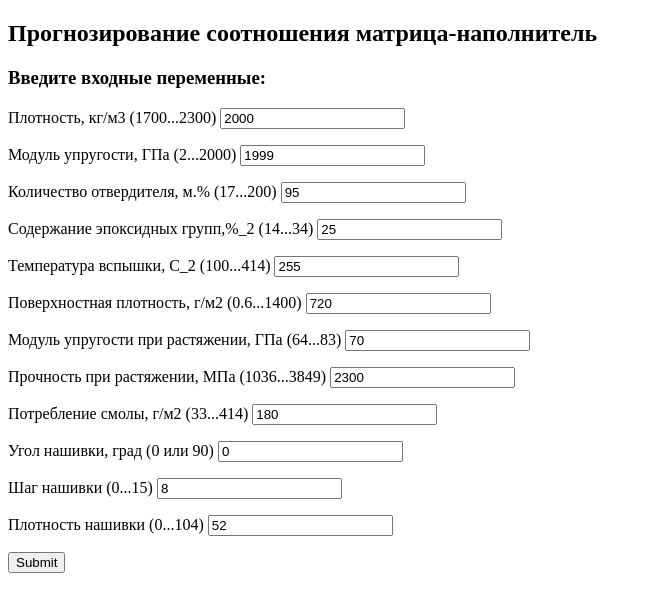
After one commit to Gradient82/bmstu-ds-course, a Flask app: page /model_3/ in a window 1280 px wide. The commit adds this page. Shown: the top 612 px of the page, without its empty margins (0-652 px from the left). Run offline with Flask 2, Linux system fonts and the light colour scheme.

Commit message:
Основная функциональность приложения

```diff
--- a/src/app.py
+++ b/src/app.py
@@ -1,101 +1,219 @@
 from flask import Flask, render_template, request
 import pandas as pd
+import pickle
 
-
-# Признаки
-# В реальном проекте я бы заморочилась и подобрала информативные имена
-features = {
-    'var1': 'Соотношение матрица-наполнитель',
-    'var2': 'Плотность, кг/м3',
-    'var3': 'Модуль упругости, ГПа',
-    'var4': 'Количество отвердителя, м.%',
-    'var5': 'Содержание эпоксидных групп,%_2',
-    'var6': 'Температура вспышки, С_2',
-    'var7': 'Поверхностная плотность, г/м2',
-    'var8': 'Модуль упругости при растяжении, ГПа',
-    'var9': 'Прочность при растяжении, МПа',
-    'var10': 'Потребление смолы, г/м2',
-    'var11': 'Угол нашивки, град',
-    'var12': 'Шаг нашивки',
-    'var13': 'Плотность нашивки'
-}
+MODELS_PATH = '../models/'
 
 
 # Функция для извлечения признаков из данных формы
-def get_data_from_form(params):
+def get_data_from_form(features, params):
+    param_names = features.keys()
+    data = dict.fromkeys(param_names, None)
     error = ''
-    data = {}
     # Преобразование из строк в числа
-    for param_name in features.keys():
-        pvalue = params.get(param_name)
-        if pvalue is not None and pvalue.strip(' \t') != '':
+    for param_name, param_value in params.items():
+        if param_value.strip(' \t') != '':
             try:
-                data[param_name] = float(pvalue)
+                data[param_name] = float(param_value)
             except:
-                error += f'{features[param_name]} - некорректное значение "{pvalue}"\n'
-        else:
-            error += f'{features[param_name]} - значение отсутствует\n'
+                error += f'{features[param_name]} - некорректное значение "{param_value}"\n'
     # Проверка допустимых диапазонов
     # Соотношение матрица-наполнитель (0..6)
-    if data.get('var1') and (data['var1'] < 0 or data['var1'] > 6):
-        error += f'{features["var1"]} - значение вне корректного диапазона\n'
+    if 'var1' in data and data['var1'] is not None:
+        if data['var1'] < 0 or data['var1'] > 6:
+            error += f'{features["var1"]} - значение вне корректного диапазона\n'
     # Плотность, кг/м3 (1700...2300)
-    if data.get('var2') and (data['var2'] < 1700 or data['var2'] > 2300):
-        error += f'{features["var2"]} - значение вне корректного диапазона\n'
+    if 'var2' in data and data['var2'] is not None:
+        if data['var2'] < 1700 or data['var2'] > 2300:
+            error += f'{features["var2"]} - значение вне корректного диапазона\n'
     # Модуль упругости, ГПа (2...2000)
-    if data.get('var3') and (data['var3'] < 2 or data['var3'] > 2000):
-        error += f'{features["var3"]} - значение вне корректного диапазона\n'
+    if 'var3' in data and data['var3'] is not None:
+        if data['var3'] < 2 or data['var3'] > 2000:
+            error += f'{features["var3"]} - значение вне корректного диапазона\n'
     # 'Количество отвердителя, м.% (17...200)
-    if data.get('var4') and (data['var4'] < 17 or data['var4'] > 200):
-        error += f'{features["var4"]} - значение вне корректного диапазона\n'
+    if 'var4' in data and data['var4'] is not None:
+        if data['var4'] < 17 or data['var4'] > 200:
+            error += f'{features["var4"]} - значение вне корректного диапазона\n'
     # Содержание эпоксидных групп,%_2 (14...34)
-    if data.get('var5') and (data['var5'] < 14 or data['var5'] > 34):
-        error += f'{features["var5"]} - значение вне корректного диапазона\n'
+    if 'var5' in data and data['var5'] is not None:
+        if data['var5'] < 14 or data['var5'] > 34:
+            error += f'{features["var5"]} - значение вне корректного диапазона\n'
     # Температура вспышки, С_2 (100...414)
-    if data.get('var6') and (data['var6'] < 100 or data['var6'] > 414):
-        error += f'{features["var6"]} - значение вне корректного диапазона\n'
+    if 'var6' in data and data['var6'] is not None:
+        if data['var6'] < 100 or data['var6'] > 414:
+            error += f'{features["var6"]} - значение вне корректного диапазона\n'
     # Поверхностная плотность, г/м2 (0.6...1400)
-    if data.get('var7') and (data['var7'] < 0.6 or data['var7'] > 1400):
-        error += f'{features["var7"]} - значение вне корректного диапазона\n'
+    if 'var7' in data and data['var7'] is not None:
+        if data['var7'] < 0.6 or data['var7'] > 1400:
+            error += f'{features["var7"]} - значение вне корректного диапазона\n'
     # Модуль упругости при растяжении, ГПа (64...83)
-    if data.get('var8') and (data['var8'] < 64 or data['var8'] > 83):
-        error += f'{features["var8"]} - значение вне корректного диапазона\n'
+    if 'var8' in data and data['var8'] is not None:
+        if data['var8'] < 64 or data['var8'] > 83:
+            error += f'{features["var8"]} - значение вне корректного диапазона\n'
     # Прочность при растяжении, МПа (1036...3849)
-    if data.get('var9') and (data['var9'] < 1036 or data['var9'] > 3849):
-        error += f'{features["var9"]} - значение вне корректного диапазона\n'
+    if 'var9' in data and data['var9'] is not None:
+        if data['var9'] < 1036 or data['var9'] > 3849:
+            error += f'{features["var9"]} - значение вне корректного диапазона\n'
     # Потребление смолы, г/м2 (33...414)
-    if data.get('var10') and (data['var10'] < 33 or data['var10'] > 414):
-        error += f'{features["var10"]} - значение вне корректного диапазона\n'
+    if 'var10' in data and data['var10'] is not None:
+        if data['var10'] < 33 or data['var10'] > 414:
+            error += f'{features["var10"]} - значение вне корректного диапазона\n'
     # Угол нашивки, град(0 или 90)
-    if data.get('var11') and (data['var11'] != 0.0 and data['var11'] != 90.0):
-        error += f'{features["var11"]} - значение вне корректного диапазона\n'
+    if 'var11' in data and data['var11'] is not None:
+        if data['var11'] != 0.0 and data['var11'] != 90.0:
+            error += f'{features["var11"]} - значение вне корректного диапазона\n'
     # Шаг нашивки(0...15)
-    if data.get('var12') and (data['var12'] < 0 or data['var12'] > 15):
-        error += f'{features["var12"]} - значение вне корректного диапазона\n'
+    if 'var12' in data and data['var12'] is not None:
+        if data['var12'] < 0 or data['var12'] > 15:
+            error += f'{features["var12"]} - значение вне корректного диапазона\n'
     # Плотность нашивки (0...104)
-    if data.get('var13') and (data['var13'] < 0 or data['var13'] > 104):
-        error += f'{features["var13"]} - значение вне корректного диапазона\n'
+    if 'var13' in data and data['var13'] is not None:
+        if data['var13'] < 0 or data['var13'] > 104:
+            error += f'{features["var13"]} - значение вне корректного диапазона\n'
+    # Проверка отсутствующих значений
+    if None in data.values():
+        error += f'Некоторые значения отсутствуют!\n'
     return data, error
+
+
+# Загрузка объекта pickle
+def load_pickle_obj(filename):
+    file = open(MODELS_PATH + filename, 'rb')
+    obj = pickle.load(file)
+    file.close()
+    return obj
 
 
 app = Flask(__name__)
 
 
-@app.route('/features', methods=['post', 'get'])
+@app.route('/features/', methods=['post', 'get'])
 def features_page():
-    # params = dict.fromkeys(features.keys(), '')
+    # Необходимые признаки
+    features = {
+        'var1': 'Соотношение матрица-наполнитель',
+        'var2': 'Плотность, кг/м3',
+        'var3': 'модуль упругости, ГПа',
+        'var4': 'Количество отвердителя, м.%',
+        'var5': 'Содержание эпоксидных групп,%_2',
+        'var6': 'Температура вспышки, С_2',
+        'var7': 'Поверхностная плотность, г/м2',
+        'var8': 'Модуль упругости при растяжении, ГПа',
+        'var9': 'Прочность при растяжении, МПа',
+        'var10': 'Потребление смолы, г/м2',
+        'var11': 'Угол нашивки, град',
+        'var12': 'Шаг нашивки',
+        'var13': 'Плотность нашивки'
+    }
+    # Переменные для формы
+    # params = {'var1': '', 'var2': '', 'var3': '', 'var4': '', 'var5': '', 'var6': '', 'var7': '',
+    #           'var8': '', 'var9': '', 'var10': '', 'var11': '', 'var12': '', 'var13': ''}
     params = {'var1': '3', 'var2': '2000', 'var3': '1999', 'var4': '95', 'var5': '25', 'var6': '255', 'var7': '720',
               'var8': '70', 'var9': '2300', 'var10': '180', 'var11': '0', 'var12': '8', 'var13': '52'}
     error = ''
     result = ''
+    # Получены данные из формы
     if request.method == 'POST':
         params = request.form.to_dict()
-        data, error = get_data_from_form(params)
+        data, error = get_data_from_form(features, params)
         if error == '':
+            # Входные данные корректны, выполняется логика
             x = pd.DataFrame(data, index=[0])
             x.columns = list(features.values())
             result = str(x.to_html())
+    # Отображение результата
     return render_template('features.html', params=params, error=error, result=result)
+
+
+@app.route('/model_1_2/', methods=['post', 'get'])
+def model_1_2_page():
+    # Необходимые признаки
+    features = {
+        'var1': 'Соотношение матрица-наполнитель',
+        'var2': 'Плотность, кг/м3',
+        'var3': 'модуль упругости, ГПа',
+        'var4': 'Количество отвердителя, м.%',
+        'var5': 'Содержание эпоксидных групп,%_2',
+        'var6': 'Температура вспышки, С_2',
+        'var7': 'Поверхностная плотность, г/м2',
+        'var10': 'Потребление смолы, г/м2',
+        'var11': 'Угол нашивки, град',
+        'var12': 'Шаг нашивки',
+        'var13': 'Плотность нашивки'
+    }
+    # Переменные для формы
+    # params = {'var1': '', 'var2': '', 'var3': '', 'var4': '', 'var5': '', 'var6': '', 'var7': '',
+    #           'var10': '', 'var11': '', 'var12': '', 'var13': ''}
+    # тестовый пример 19     var8=70 var9=3000
+    params = {'var1': '3.55', 'var2': '1880', 'var3': '313', 'var4': '129', 'var5': '21.25', 'var6': '300', 'var7': '210',
+              'var10': '220', 'var11': '0', 'var12': '10', 'var13': '80'}
+    error = ''
+    var8 = ''
+    var9 = ''
+    # Получены данные из формы
+    if request.method == 'POST':
+        params = request.form.to_dict()
+        data, error = get_data_from_form(features, params)
+        if error == '':
+            # Входные данные корректны, выполняется логика
+            x = pd.DataFrame(data, index=[0])
+            x.columns = list(features.values())
+            # для модуля упругости при растяжении
+            preprocessor1 = load_pickle_obj('preprocessor1')
+            model1 = load_pickle_obj('model1_best')
+            x1 = preprocessor1.transform(x)
+            y1 = model1.predict(x)
+            var8 = y1[0]
+            # для прочности при растяжении
+            preprocessor2 = load_pickle_obj('preprocessor2')
+            model2 = load_pickle_obj('model2_best')
+            x2 = preprocessor2.transform(x)
+            y2 = model2.predict(x)
+            var9 = y2[0]
+    # Отображение результата
+    return render_template('model_1_2.html', params=params, error=error, var8=var8, var9=var9)
+
+
+@app.route('/model_3/', methods=['post', 'get'])
+def model_3_page():
+    # Необходимые признаки
+    features = {
+        'var2': 'Плотность, кг/м3',
+        'var3': 'модуль упругости, ГПа',
+        'var4': 'Количество отвердителя, м.%',
+        'var5': 'Содержание эпоксидных групп,%_2',
+        'var6': 'Температура вспышки, С_2',
+        'var7': 'Поверхностная плотность, г/м2',
+        'var8': 'Модуль упругости при растяжении, ГПа',
+        'var9': 'Прочность при растяжении, МПа',
+        'var10': 'Потребление смолы, г/м2',
+        'var11': 'Угол нашивки, град',
+        'var12': 'Шаг нашивки',
+        'var13': 'Плотность нашивки'
+    }
+    # Переменные для формы
+    # params = {'var2': '', 'var3': '', 'var4': '', 'var5': '', 'var6': '', 'var7': '',
+    #           'var8': '', 'var9': '', 'var10': '', 'var11': '', 'var12': '', 'var13': ''}
+    params = {'var2': '2000', 'var3': '1999', 'var4': '95', 'var5': '25', 'var6': '255', 'var7': '720',
+              'var8': '70', 'var9': '2300', 'var10': '180', 'var11': '0', 'var12': '8', 'var13': '52'}
+    error = ''
+    var1 = ''
+    # Получены данные из формы
+    if request.method == 'POST':
+        params = request.form.to_dict()
+        data, error = get_data_from_form(features, params)
+        if error == '':
+            # Входные данные корректны, выполняется логика
+            x = pd.DataFrame(data, index=[0])
+            x.columns = list(features.values())
+            # для соотношения матрица-наполнитель
+            preprocessor3 = load_pickle_obj('preprocessor3')
+            model3 = load_pickle_obj('model3_base')
+            x3 = preprocessor3.transform(x)
+            y3 = model3.predict(x)
+            var1 = y3[0]
+    # Отображение результата
+    return render_template('model_3.html', params=params, error=error, var1=var1)
 
 
 @app.route('/')
--- a/src/templates/main.html
+++ b/src/templates/main.html
@@ -8,7 +8,8 @@
 <h1>Выпускная квалификационная работа по курсу «Data Science»</h1>
 <h2>Прогнозирование конечных свойств новых материалов (композиционных материалов)</h2>
 
-<p>...</p>
+<p><a href="/model_1_2/">Прогнозирование модуля упругости при растяжении и прочности при растяжении</a></p>
+<p><a href="/model_3/">Прогнозирование соотношения матрица-наполнитель</a></p>
 
 </body>
 </html>
--- /dev/null
+++ b/src/templates/model_3.html
@@ -0,0 +1,81 @@
+<!DOCTYPE html>
+<html lang="en">
+<head>
+    <meta charset="UTF-8">
+    <title>ВКР</title>
+</head>
+<body>
+    <h2>Прогнозирование соотношения матрица-наполнитель</h2>
+
+	<h3>Введите входные переменные:</h3>
+
+    {% if error %}
+        <pre style="color:DarkRed">{{ error }}</pre>
+    {% endif %}
+
+    <form action="" method="post">
+    <p>
+	    <label for="var2">Плотность, кг/м3 (1700...2300)</label>
+	    <input type="text" name="var2" value="{{ params.get('var2') }}">
+	</p>
+    <p>
+	    <label for="var3">Модуль упругости, ГПа (2...2000)</label>
+	    <input type="text" name="var3" value="{{ params.get('var3') }}">
+	</p>
+    <p>
+	    <label for="var4">Количество отвердителя, м.% (17...200)</label>
+	    <input type="text" name="var4" value="{{ params.get('var4') }}">
+	</p>
+    <p>
+	    <label for="var5">Содержание эпоксидных групп,%_2 (14...34)</label>
+	    <input type="text" name="var5" value="{{ params.get('var5') }}">
+	</p>
+    <p>
+	    <label for="var6">Температура вспышки, С_2 (100...414)</label>
+	    <input type="text" name="var6" value="{{ params.get('var6') }}">
+	</p>
+    <p>
+	    <label for="var7">Поверхностная плотность, г/м2 (0.6...1400)</label>
+	    <input type="text" name="var7" value="{{ params.get('var7') }}">
+	</p>
+    <p>
+	    <label for="var8">Модуль упругости при растяжении, ГПа (64...83)</label>
+	    <input type="text" name="var8" value="{{ params.get('var8') }}">
+	</p>
+    <p>
+	    <label for="var9">Прочность при растяжении, МПа (1036...3849)</label>
+	    <input type="text" name="var9" value="{{ params.get('var9') }}">
+	</p>
+    <p>
+	    <label for="var10">Потребление смолы, г/м2 (33...414)</label>
+	    <input type="text" name="var10" value="{{ params.get('var10') }}">
+	</p>
+    <p>
+	    <label for="var11">Угол нашивки, град (0 или 90)</label>
+	    <input type="text" name="var11" value="{{ params.get('var11') }}">
+	</p>
+    <p>
+	    <label for="var12">Шаг нашивки (0...15)</label>
+	    <input type="text" name="var12" value="{{ params.get('var12') }}">
+	</p>
+    <p>
+	    <label for="var13">Плотность нашивки (0...104)</label>
+	    <input type="text" name="var13" value="{{ params.get('var13') }}">
+	</p>
+	<p>
+	    <input type="submit">
+	</p>
+    </form>
+
+    {% if var1 %}
+		<h3>Результат:</h3>
+
+		<p>
+		    <span>Соотношение матрица-наполнитель: </span>
+			<span>{{ var1 }}</span>
+		</p>
+
+    {% endif %}
+
+</body>
+</html>
```
Also changed, not shown: src/templates/model_1_2.html (added, +81 -0 lines).
